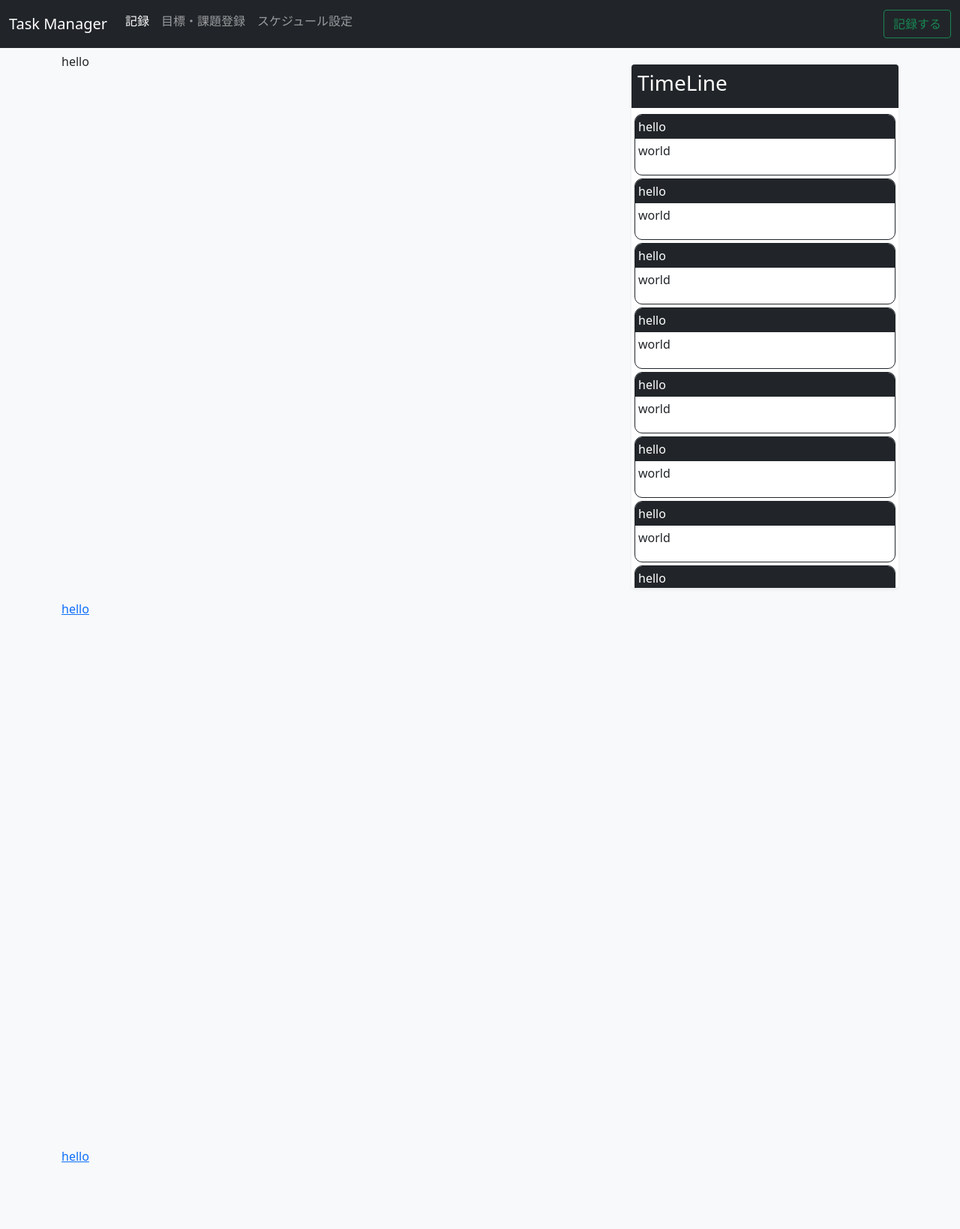
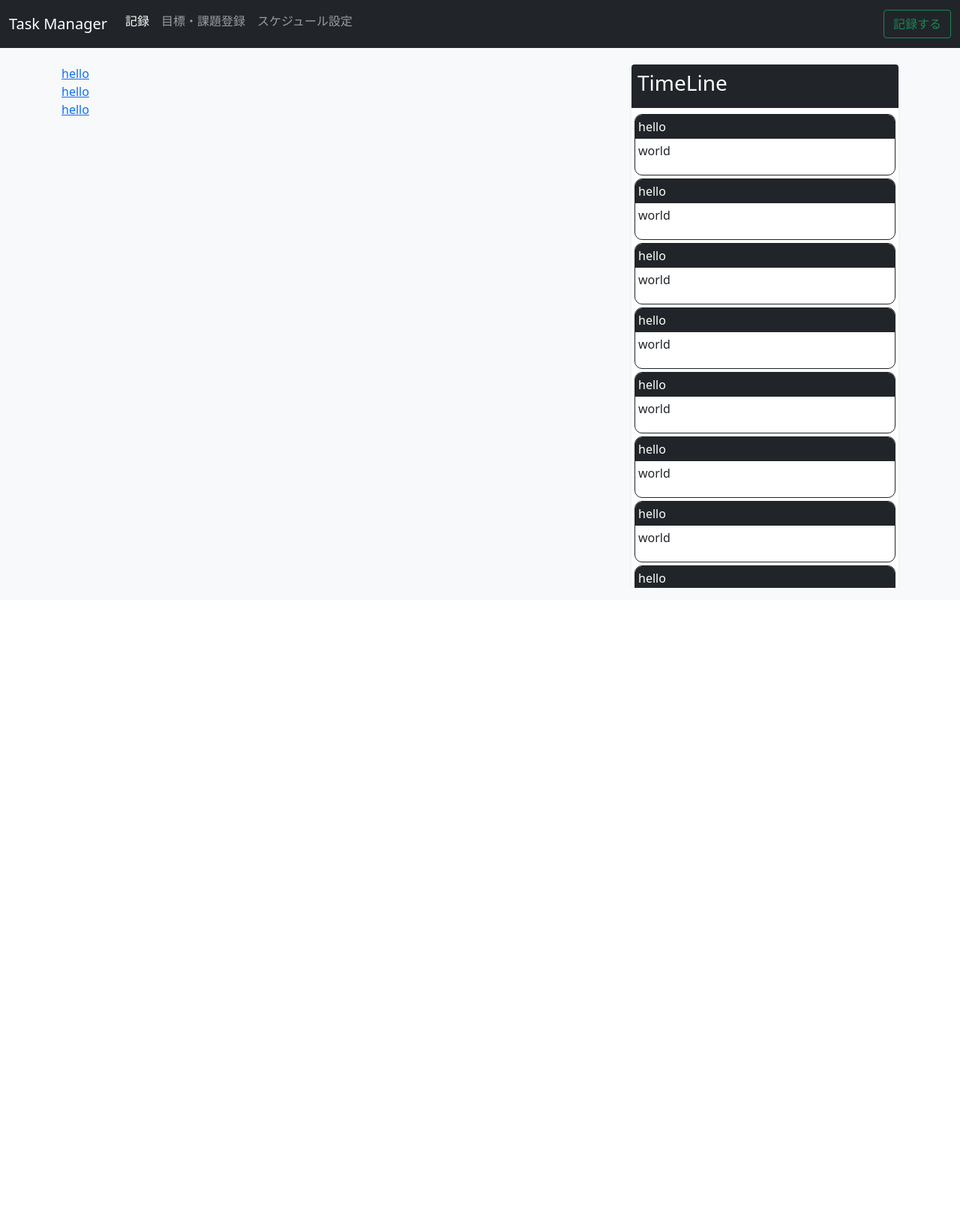
Before and after one commit to sinonome/task-manager, a Django app: page /dashboard/ in a window 1280 px wide. Shown: the top 1639 px of the page at 75% size. After the commit the page ends 784 px from the top, so only its background shows below. Run offline with Django 4.2, Linux system fonts and the light colour scheme.

Commit message:
main-contents frame

```diff
--- a/task_manager/dashboard/static/dashboard/style.css
+++ b/task_manager/dashboard/static/dashboard/style.css
@@ -6,7 +6,7 @@
     margin-left: auto;
 }
 
-html, .container, .row {
+html, .container, .main-window {
     height: 100%;
 }
 
--- a/task_manager/dashboard/templates/dashboard/index.html
+++ b/task_manager/dashboard/templates/dashboard/index.html
@@ -54,24 +54,26 @@
     </nav>
     <!-- main contents -->
     <main class="container">
-        <div class="row">
+        <div class="row py-3 main-window">
             <!-- information -->
             <div class="col-8">
-                <div class="row">
-                    <!--  -->
+                <div class="row kusa-main">
+                    <!-- github kusa -->
                     <div>
-                        hello
+                        <a href="#">hello</a>
                     </div>
                 </div>
+                <!-- schedule -->
                 <div class="row">
                     <a href="#">hello</a>
                 </div>
-                <div class="row">
+                <!-- view progress -->
+                <div class="row prog-main">
                     <a href="#">hello</a>
                 </div>
             </div>
             <!-- time line -->
-            <div class="col-4 timeline py-3">
+            <div class="col-4 timeline">
                 <div class="bg-body rounded shadow-sm timeline-frame">
                     <!-- Header -->
                     <div>
```
